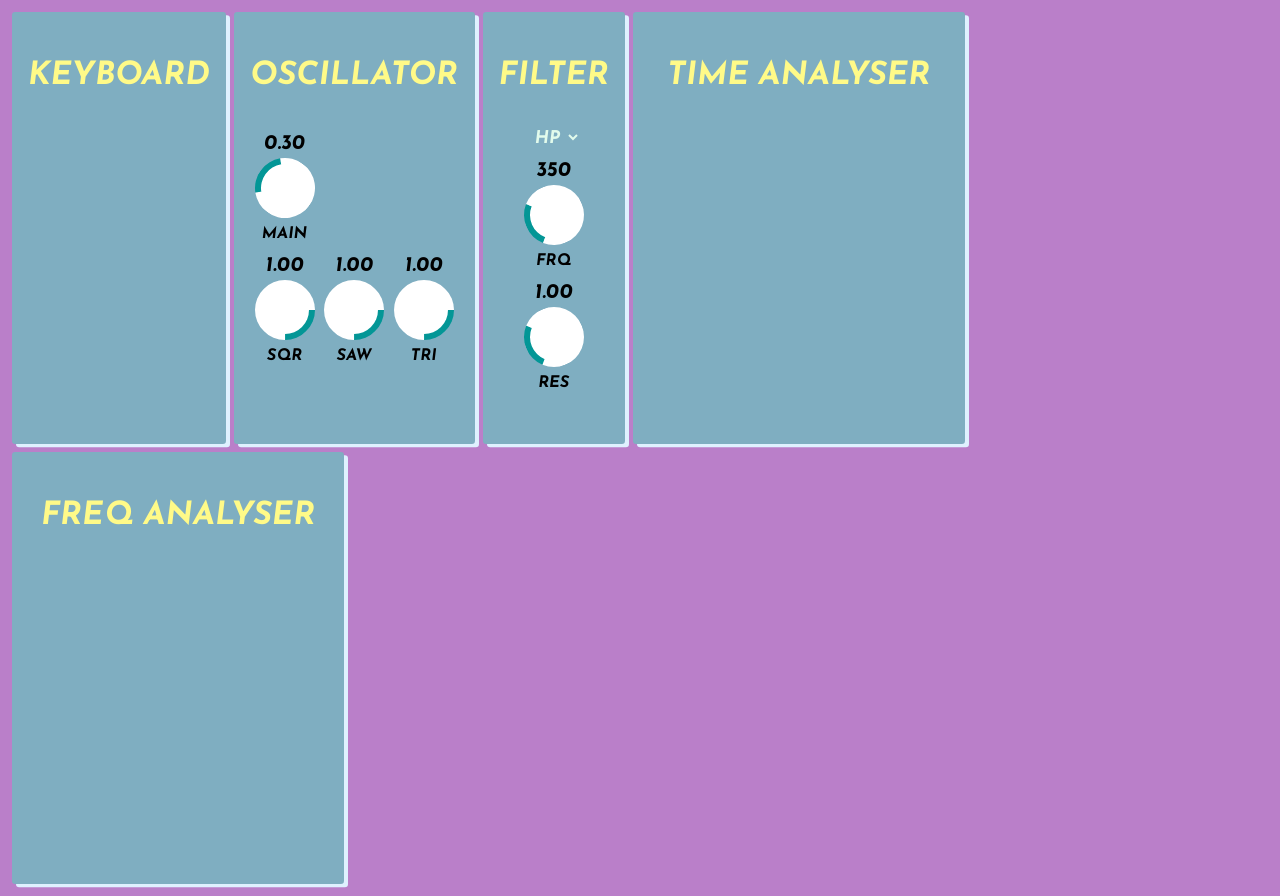
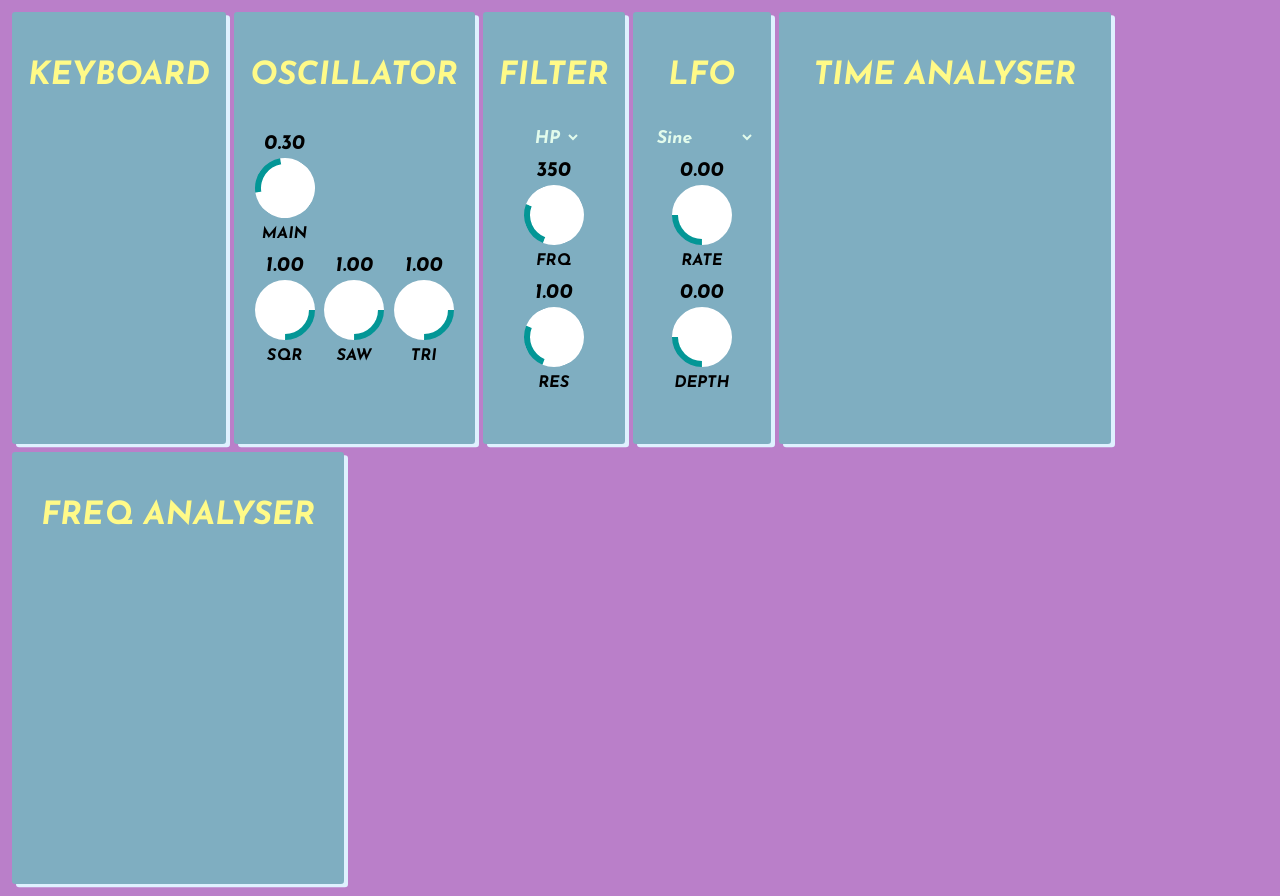
Before and after one commit to jkyle/austinjs-web-audio, a React app: page / in a window 1280 px wide. Built offline with nearby package versions, Linux system fonts and the light colour scheme.

Commit message:
Add LFO UI

```diff
--- a/src/App.js
+++ b/src/App.js
@@ -6,6 +6,7 @@ import FrequencyAnalyser, { FrequencyAnalyserDOM } from './FrequencyAnalyser'
 import MultiOsc, { MultiOscDOM } from './Multiosc'
 import Keyboard, { KeyboardDOM } from './Keyboard'
 import Filter, { FilterDOM } from './Filter'
+import LFO, { LFODOM } from './LFO'
 
 const context = new (window.AudioContext || window.webkitAudioContext)()
 const keyboard = Keyboard(context)
@@ -13,12 +14,14 @@ const timeAnalyser = TimeAnalyser(context)
 const freqAnalyser = FrequencyAnalyser(context)
 const filter = Filter(context)
 const osc = MultiOsc(context)
+const lfo = LFO(context)
+lfo.start(context.currentTime)
 keyboard.register(osc.start)
 
 const gain = context.createGain()
 osc.gain.connect(filter.filter)
 filter.filter.connect(gain)
-
+lfo.gain.connect(filter.filter.frequency)
 gain.connect(context.destination)
 gain.connect(timeAnalyser.analyser)
 gain.connect(freqAnalyser.analyser)
@@ -34,6 +37,9 @@ export default () => (
     <Device name="Filter">
       <FilterDOM device={filter} />
     </Device>
+    <Device name="LFO">
+      <LFODOM device={lfo} max={500} />
+    </Device>
     <Device name="Time Analyser">
       <TimeAnalyserDOM device={timeAnalyser} />
     </Device>
```
